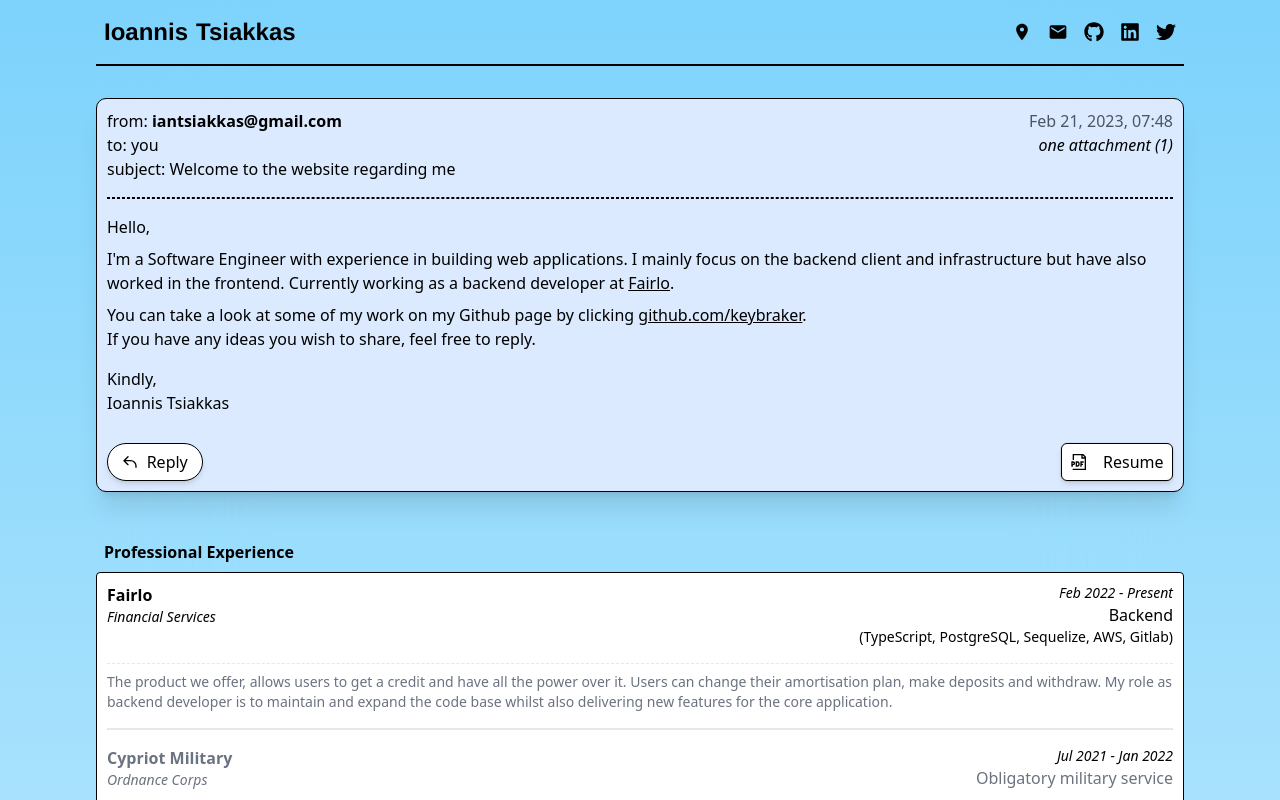
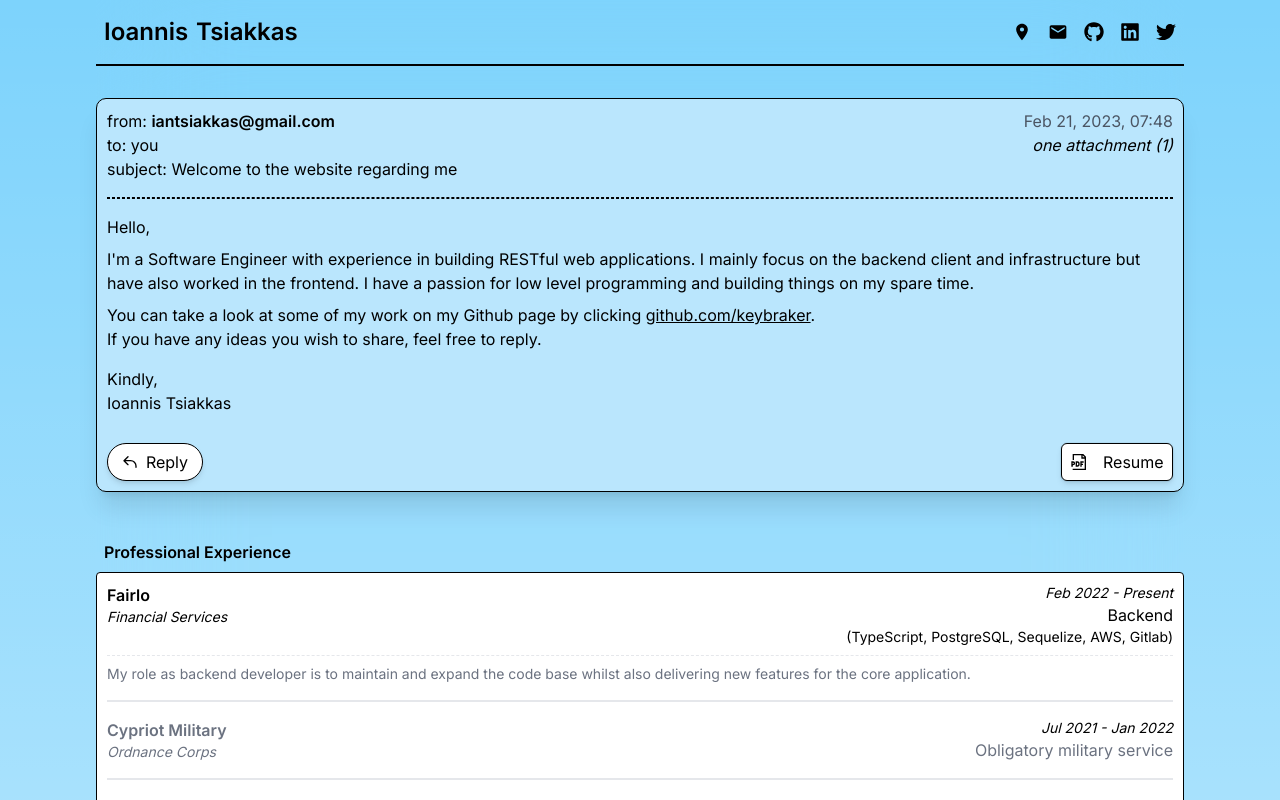
Before and after one commit to keybraker/keybraker.github.io, a Next.js app: page / in a window 1280 px wide. Shown: the top 800 px of the page. Built offline with nearby package versions, Linux system fonts and the light colour scheme.

Commit message:
Minor update

```diff
--- a/src/abilities/email.tsx
+++ b/src/abilities/email.tsx
@@ -33,13 +33,16 @@ export default function Email() {
   const hasMounted = useHasMounted();
 
   return (
-    <section className="mt-8 mb-12 rounded-[10px] border border-black bg-blue-100 p-2.5 shadow-xl">
+    <section className="mt-8 mb-12 rounded-[10px] border border-black bg-sky-200 p-2.5 shadow-xl">
       {/* <HeadScene /> */}
       <div className="flex-start flex justify-between">
         <div className="flex flex-col">
           <span>
             from:{" "}
-            <a className="font-semibold hover:underline" href={`${mailto}${subject}`}>
+            <a
+              className="font-semibold hover:underline"
+              href={`${mailto}${subject}`}
+            >
               {mail}
             </a>
           </span>
@@ -60,19 +63,10 @@ export default function Email() {
         <p>Hello,</p>
 
         <p className="mt-2 whitespace-pre-line">
-          I&apos;m a Software Engineer with experience in building web
+          I&apos;m a Software Engineer with experience in building RESTful web
           applications. I mainly focus on the backend client and infrastructure
-          but have also worked in the frontend. Currently working as a backend
-          developer at{" "}
-          <a
-            href="https://fairlo.se/"
-            target="_blank"
-            rel="noreferrer"
-            className="underline"
-          >
-            Fairlo
-          </a>
-          .
+          but have also worked in the frontend. I have a passion for low level
+          programming and building things on my spare time.
         </p>
         <p className="mt-2 whitespace-pre-line">
           You can take a look at some of my work on my Github page by clicking{" "}
--- a/src/abilities/experience.tsx
+++ b/src/abilities/experience.tsx
@@ -11,9 +11,7 @@ const experiences: ShowcaseType[] = [
     position: "Backend",
     technologies: ["TypeScript", "PostgreSQL", "Sequelize", "AWS", "Gitlab"],
     description:
-      "The product we offer, allows users to get a credit and have all the power over it. " +
-      "Users can change their amortisation plan, make deposits and withdraw. " +
-      "My role as backend developer is to maintain and expand the code base whilst also delivering new features for the core application.",
+      "My role as backend developer is to maintain and expand the code base whilst also delivering new features for the core application. ",
   },
   {
     start: "Jul 2021",
--- a/src/abilities/skills.tsx
+++ b/src/abilities/skills.tsx
@@ -41,6 +41,10 @@ const skills: SkillType[] = [
     qualifications: ["PostgreSQL", "MySQL", "MongoDB", "Mongoose", "Sequelize"],
   },
   {
+    category: "Practices",
+    qualifications: ["Agile", "Scrum", "Kanban"],
+  },
+  {
     category: "Basic Programs & OSs",
     qualifications: ["Office", "VSCode", "MacOS", "Linux", "Windows"],
   },
--- a/src/components/showcaseListings.tsx
+++ b/src/components/showcaseListings.tsx
@@ -47,7 +47,7 @@ function ShowcaseListing({
       </div>
       {showcase?.description ? (
         <div
-          className="content my-4 pt-2 border-t border-dashed border-gray-200 text-sm text-gray-500"
+          className="content mt-2 pt-2 border-t border-dashed border-gray-200 text-sm text-gray-500"
           dangerouslySetInnerHTML={{
             __html: `${showcase.description}`,
           }}
--- a/src/pages/_app.tsx
+++ b/src/pages/_app.tsx
@@ -1,6 +1,16 @@
 import "@/styles/globals.css";
 import type { AppProps } from "next/app";
+import { Inter } from "@next/font/google";
+
+const inter = Inter({
+  subsets: ["latin"],
+  variable: "--font-inter",
+});
 
 export default function App({ Component, pageProps }: AppProps) {
-  return <Component {...pageProps} />;
+  return (
+    <main className={`${inter.variable} font-sans`}>
+      <Component {...pageProps} />
+    </main>
+  );
 }
--- a/src/pages/_document.tsx
+++ b/src/pages/_document.tsx
@@ -7,15 +7,11 @@ import { Head, Html, Main, NextScript } from "next/document";
 //   return colorsArray[randomColorIndex];
 // }
 
-function getBackgroundColor() {
-  return `bg-sky-300`;
-}
-
 export default function Document() {
   return (
     <Html lang="en">
       <Head />
-      <body className={getBackgroundColor()}>
+      <body className={`bg-sky-300`}>
         <Main />
         <NextScript />
       </body>
--- a/tailwind.config.js
+++ b/tailwind.config.js
@@ -1,3 +1,5 @@
+const { fontFamily } = require("tailwindcss/defaultTheme");
+
 /** @type {import('tailwindcss').Config} */
 module.exports = {
   content: [
@@ -11,10 +13,7 @@ module.exports = {
   theme: {
     extend: {},
     fontFamily: {
-      poppins: ["Poppins", "serif"],
-      archivo: ["Archivo", "serif"],
-      helvetica: ["Helvetica", "serif"],
-      noto: ["Noto Serif Display", "serif"],
+      sans: ["var(--font-inter)", ...fontFamily.sans],
     },
     screens: {
       tn: "216px",
```
